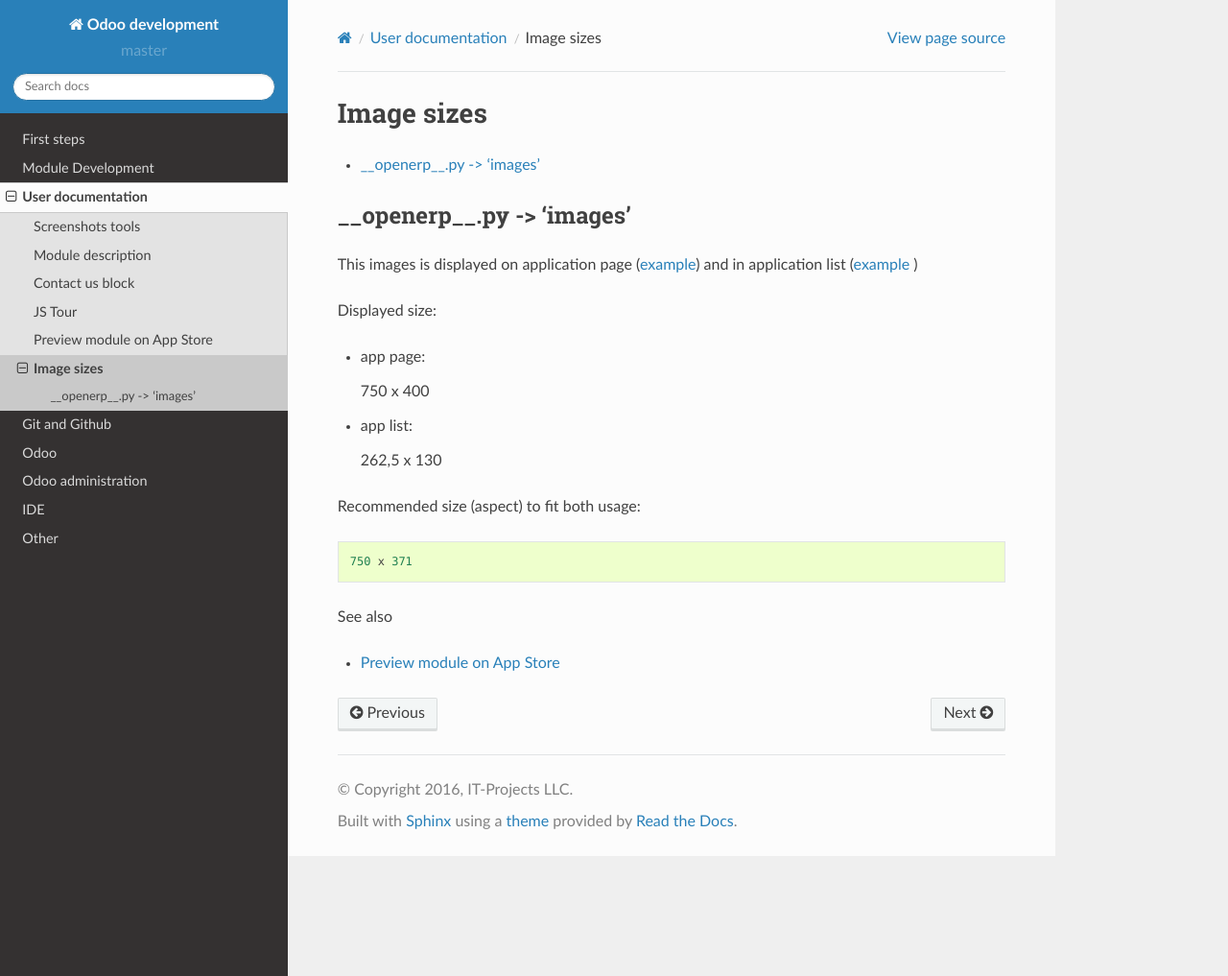
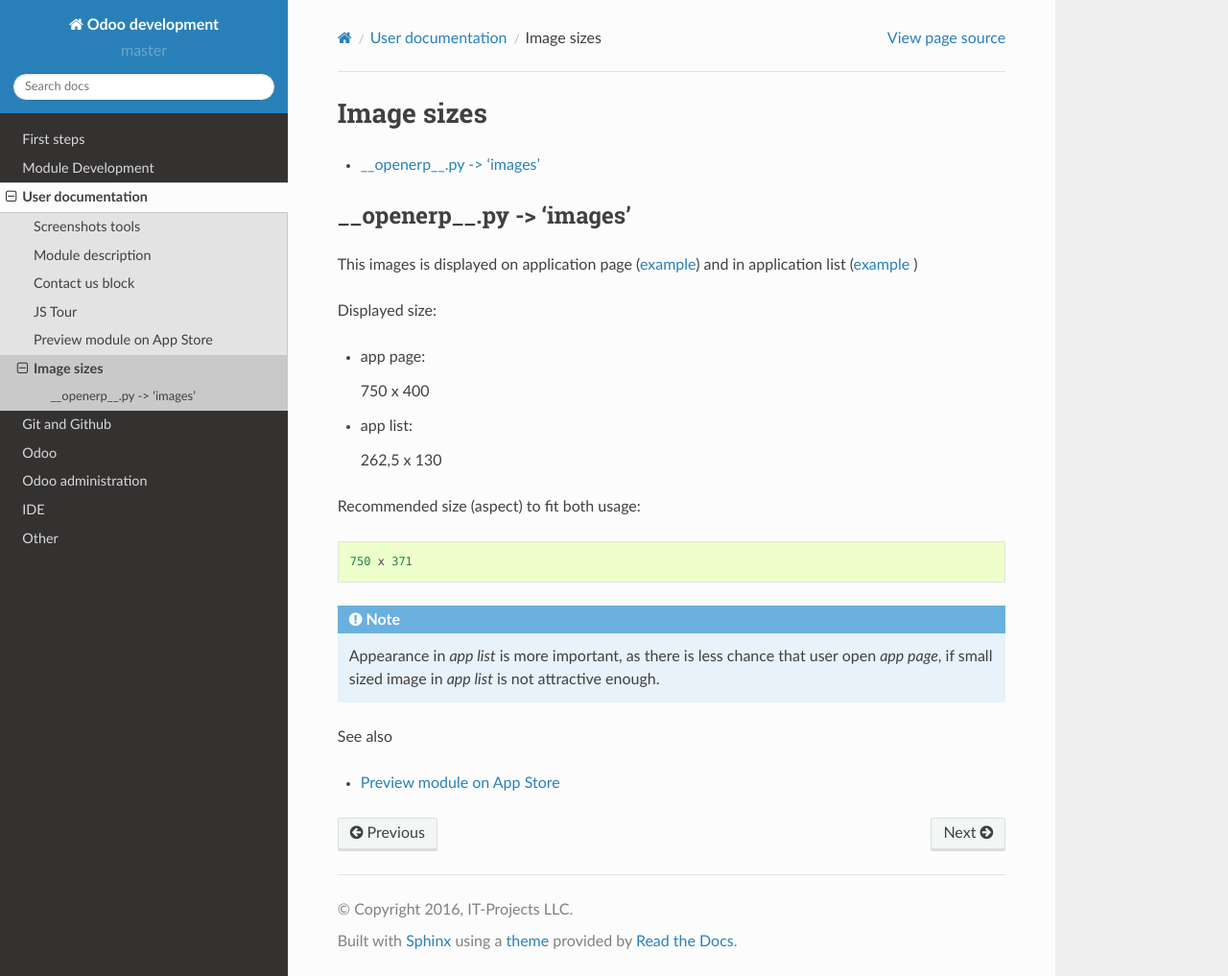
Before and after one commit to itpp-labs/odoo-development, a Sphinx documentation site: the page built from docs/description/image-sizes.rst, in a window 1280 px wide and 1017 px high. Shown: the whole window at 96% size. Built offline with Sphinx 7.4.7 and the Read the Docs theme 2.0.0, drawn with Linux system fonts in a browser that asks for light colours; pages that are not in the unit, such as notebooks, are missing from menus.

Commit message:
image size: appearance in app list is more important

```diff
--- a/docs/description/image-sizes.rst
+++ b/docs/description/image-sizes.rst
@@ -25,6 +25,8 @@
 
     750 x 371
 
+.. note:: Appearance in *app list* is more important, as there is less chance that user open *app page*, if small sized image in *app list* is not attractive enough.
+
 See also
 
 * :doc:`Preview module on App Store <./app-store-preview>`
```
